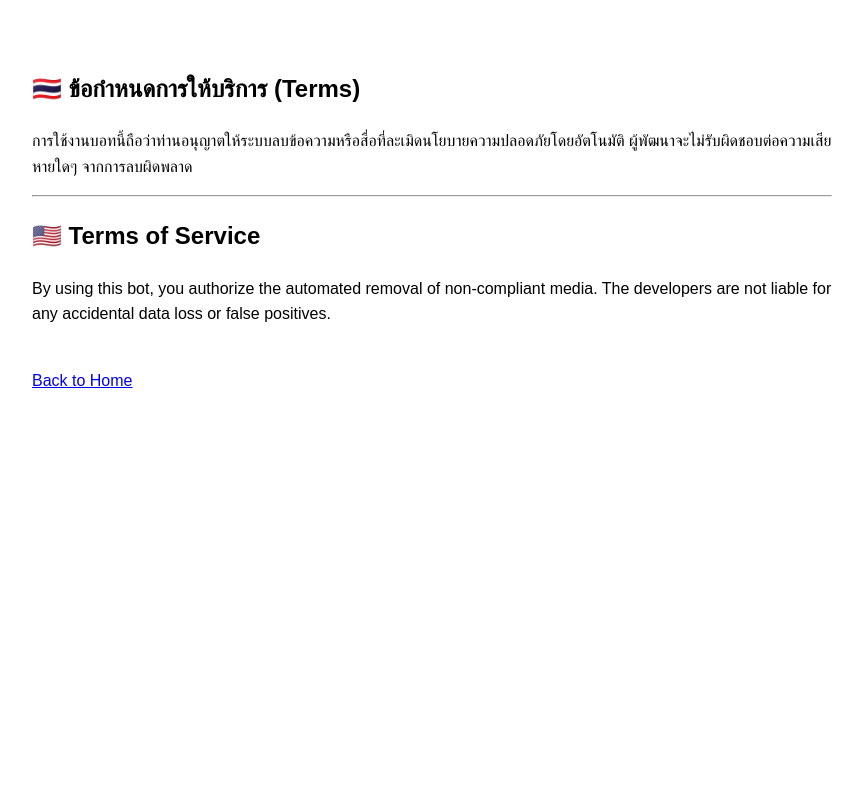
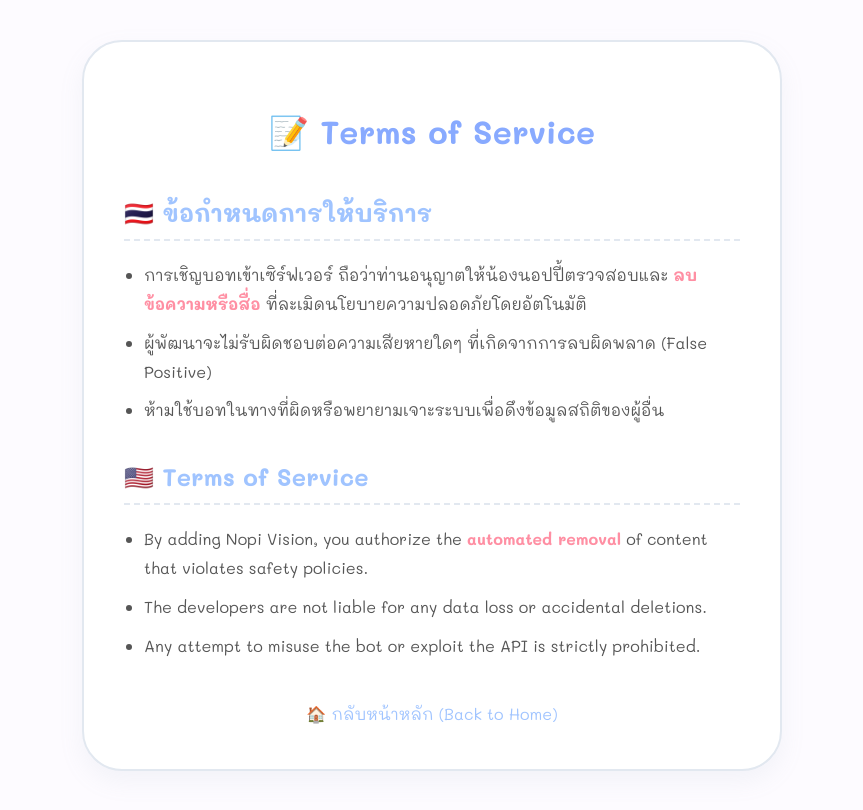
Before and after one commit to orizonteams-cpu/nopi-vision, a website: page views/terms.html in a window 1280 px wide. Shown: the whole page, without its empty margins (208-1071 px from the left). Drawn offline with Linux system fonts and the light colour scheme.

Commit message:
Update terms.html

```diff
--- a/views/terms.html
+++ b/views/terms.html
@@ -1,12 +1,40 @@
 <!DOCTYPE html>
 <html lang="th">
-<head><meta charset="UTF-8"><title>Terms of Service</title></head>
-<body style="padding:50px; line-height:1.6; max-width:800px; margin:auto; font-family:sans-serif;">
-    <h2>🇹🇭 ข้อกำหนดการให้บริการ (Terms)</h2>
-    <p>การใช้งานบอทนี้ถือว่าท่านอนุญาตให้ระบบลบข้อความหรือสื่อที่ละเมิดนโยบายความปลอดภัยโดยอัตโนมัติ ผู้พัฒนาจะไม่รับผิดชอบต่อความเสียหายใดๆ จากการลบผิดพลาด</p>
-    <hr>
-    <h2>🇺🇸 Terms of Service</h2>
-    <p>By using this bot, you authorize the automated removal of non-compliant media. The developers are not liable for any accidental data loss or false positives.</p>
-    <br><a href="/">Back to Home</a>
+<head>
+    <meta charset="UTF-8">
+    <title>Terms of Service | Nopi Vision</title>
+    <link href="https://fonts.googleapis.com/css2?family=Mali:wght@400;700&display=swap" rel="stylesheet">
+    <style>
+        body { padding: 40px 20px; line-height: 1.8; max-width: 700px; margin: auto; font-family: 'Mali', cursive; background: #fdfbff; color: #555; }
+        .card { background: white; padding: 40px; border-radius: 40px; border: 2px solid #e2e8f0; box-shadow: 0 10px 25px rgba(148,163,184,0.1); }
+        h1 { color: #88aaff; text-align: center; font-size: 2rem; margin-bottom: 30px; }
+        h2 { color: #a0c4ff; border-bottom: 2px dashed #e2e8f0; padding-bottom: 5px; margin-top: 30px; }
+        ul { padding-left: 20px; }
+        li { margin-bottom: 10px; }
+        .warning { color: #ff8fa3; font-weight: bold; }
+        .back-link { display: block; text-align: center; margin-top: 40px; color: #a0c4ff; text-decoration: none; transition: 0.3s; }
+        .back-link:hover { color: #88aaff; transform: translateY(-2px); }
+    </style>
+</head>
+<body>
+    <div class="card">
+        <h1>📝 Terms of Service</h1>
+
+        <h2>🇹🇭 ข้อกำหนดการให้บริการ</h2>
+        <ul>
+            <li>การเชิญบอทเข้าเซิร์ฟเวอร์ ถือว่าท่านอนุญาตให้น้องนอปปี้ตรวจสอบและ <span class="warning">ลบข้อความหรือสื่อ</span> ที่ละเมิดนโยบายความปลอดภัยโดยอัตโนมัติ</li>
+            <li>ผู้พัฒนาจะไม่รับผิดชอบต่อความเสียหายใดๆ ที่เกิดจากการลบผิดพลาด (False Positive)</li>
+            <li>ห้ามใช้บอทในทางที่ผิดหรือพยายามเจาะระบบเพื่อดึงข้อมูลสถิติของผู้อื่น</li>
+        </ul>
+
+        <h2>🇺🇸 Terms of Service</h2>
+        <ul>
+            <li>By adding Nopi Vision, you authorize the <span class="warning">automated removal</span> of content that violates safety policies.</li>
+            <li>The developers are not liable for any data loss or accidental deletions.</li>
+            <li>Any attempt to misuse the bot or exploit the API is strictly prohibited.</li>
+        </ul>
+
+        <a href="/" class="back-link">🏠 กลับหน้าหลัก (Back to Home)</a>
+    </div>
 </body>
 </html>
```
